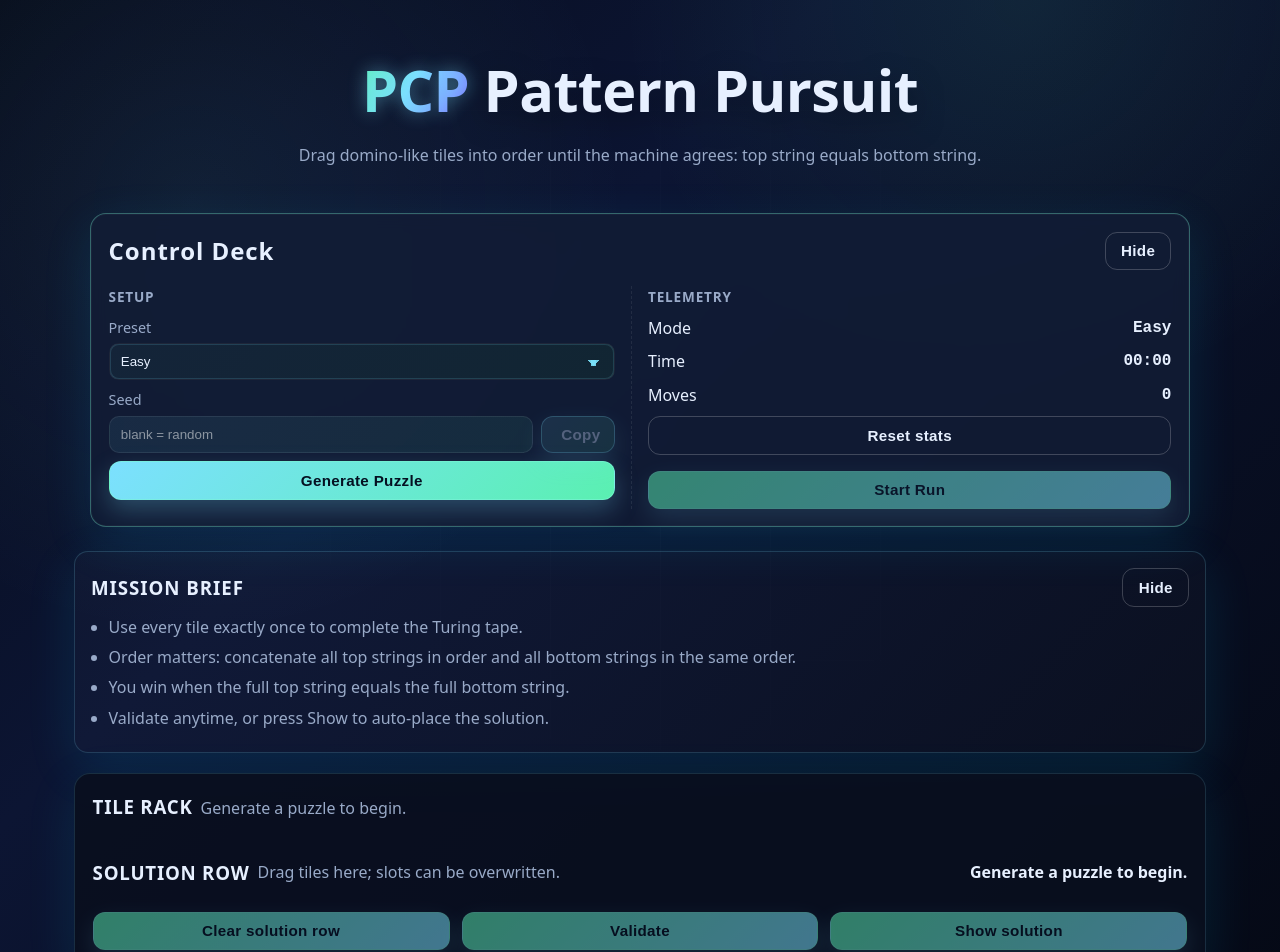
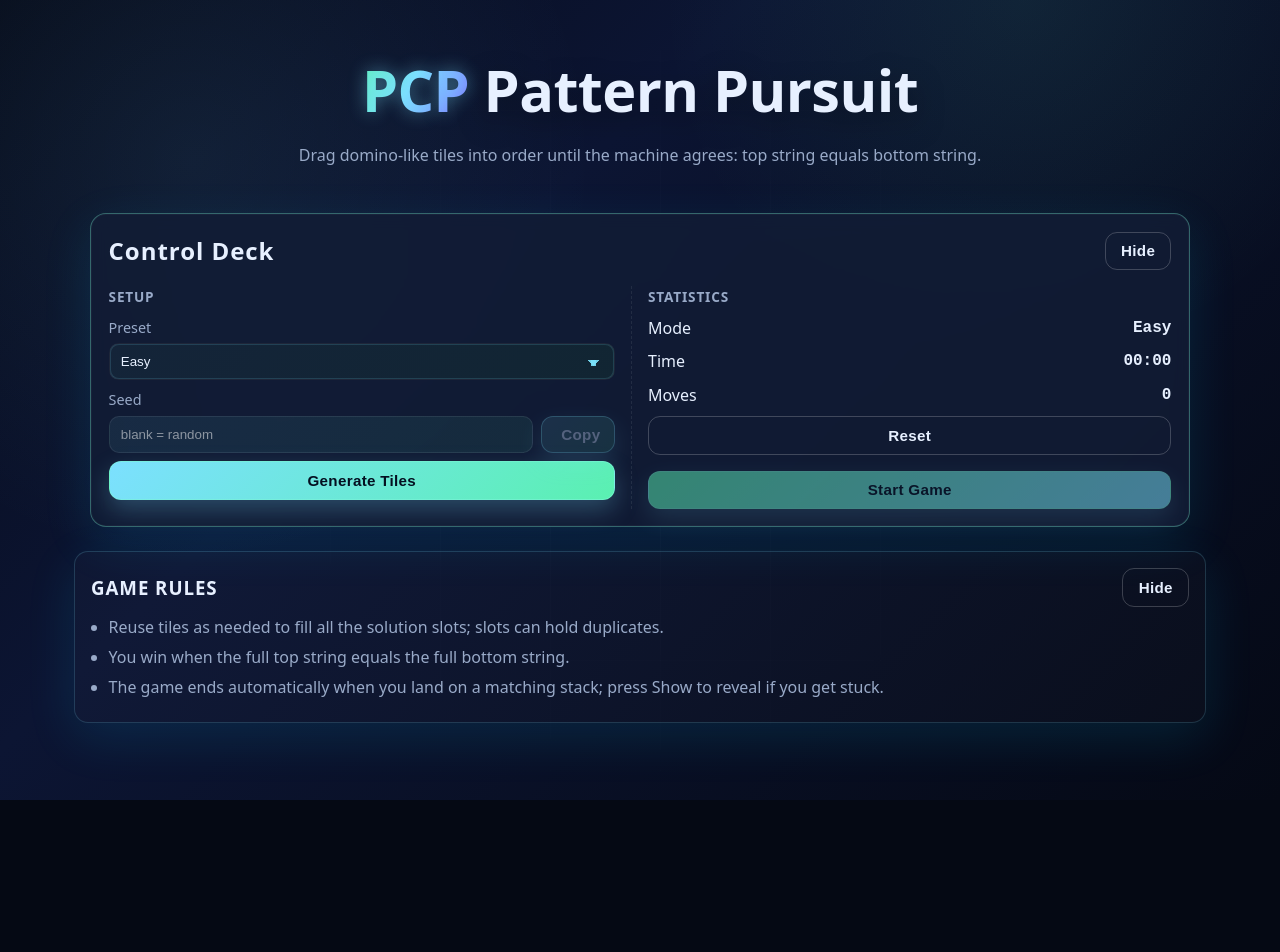
Before and after one commit to Forest904/PCP-Pattern-Pursuit, a React (Vite) app in the folder apps/web/: page / in a window 1280 px wide. Shown: the top 952 px of the page. After the commit the page ends 800 px from the top, so only its background shows below. Built offline with nearby package versions, Linux system fonts and the light colour scheme.

Commit message:
Allow tile reuse, forbid identical halves, and polish win UX

```diff
--- a/apps/web/src/App.css
+++ b/apps/web/src/App.css
@@ -521,6 +521,31 @@ button.start-button {
   padding: 0.45rem 0.7rem;
 }
 
+.victory-banner {
+  position: relative;
+  padding: 0.65rem 0.9rem;
+  border-radius: 14px;
+  border: 1px solid rgba(90, 240, 177, 0.6);
+  background: linear-gradient(120deg, rgba(90, 240, 177, 0.1), rgba(124, 224, 255, 0.08));
+  box-shadow: 0 12px 40px rgba(90, 240, 177, 0.25), inset 0 0 0 1px rgba(255, 255, 255, 0.05);
+  display: inline-flex;
+  align-items: center;
+  gap: 0.7rem;
+  overflow: hidden;
+}
+
+.victory-banner__content {
+  position: relative;
+  z-index: 1;
+  display: flex;
+  gap: 0.65rem;
+  align-items: center;
+}
+
+.victory-banner__emoji {
+  font-size: 1.4rem;
+  display: inline-block;
+}
 .rules {
   background: rgba(255, 255, 255, 0.02);
   border: 1px solid rgba(124, 224, 255, 0.18);
--- a/apps/web/src/App.tsx
+++ b/apps/web/src/App.tsx
@@ -1,4 +1,4 @@
-import { useEffect, useMemo, useState } from "react";
+import { useEffect, useState } from "react";
 import { type PresetName, type PuzzleInstance, generatePuzzle, validateSolution, findSolution } from "@pcp/pattern-engine";
 import "./App.css";
 
@@ -44,8 +44,6 @@ function App() {
     return () => clearInterval(id);
   }, [status, startTime]);
 
-  const activeOrder = useMemo(() => slots.filter(Boolean), [slots]);
-
   const resetSlots = (count: number) => Array.from({ length: count }, () => "");
 
   const handleGenerate = () => {
@@ -56,7 +54,7 @@ function App() {
     setMoves(0);
     setElapsed(0);
     setStartTime(null);
-    setMessage("Press Start to play with these settings.");
+    setMessage("Press Start to play.");
     setSeedInput(next.seed);
     setCopied(false);
   };
@@ -101,14 +99,6 @@ function App() {
     evaluateWin(slots);
     // eslint-disable-next-line react-hooks/exhaustive-deps
     }, [slots]);
-
-  const onValidate = () => {
-    if (!puzzle) return;
-    const ok = validateSolution(puzzle, activeOrder);
-    setStatus(ok ? "solved" : "playing");
-    setMessage(ok ? "Matched!" : "Not matched yet.");
-    if (ok) setStartTime(null);
-  };
 
   const onShowSolution = () => {
     if (!puzzle) return;
@@ -231,12 +221,12 @@ function App() {
                   </div>
                 </label>
                 <button onClick={handleGenerate} className="primary">
-                  Generate Puzzle
+                  Generate Tiles
                 </button>
               </div>
 
               <div className="panel-section setup-col setup-col--divider">
-                <h3>Telemetry</h3>
+                <h3>Statistics</h3>
                 <div className="stat-row">
                   <span>Mode</span>
                   <strong>{presetLabels[preset]}</strong>
@@ -250,10 +240,10 @@ function App() {
                   <strong>{moves}</strong>
                 </div>
                 <button className="ghost" onClick={onResetStats}>
-                  Reset stats
+                  Reset
                 </button>
                 <button className="start-button" onClick={handleStart} disabled={!puzzle}>
-                  Start Run
+                  Start Game
                 </button>
               </div>
             </div>
@@ -271,16 +261,15 @@ function App() {
       {showBrief ? (
         <section className="rules">
           <div className="rules__header">
-            <h3>Mission Brief</h3>
+            <h3>Game Rules</h3>
             <button className="ghost" onClick={() => setShowBrief(false)}>
               Hide
             </button>
           </div>
           <ul>
-            <li>Use every tile exactly once to complete the Turing tape.</li>
-            <li>Order matters: concatenate all top strings in order and all bottom strings in the same order.</li>
+            <li>Reuse tiles as needed to fill all the solution slots; slots can hold duplicates.</li>
             <li>You win when the full top string equals the full bottom string.</li>
-            <li>Validate anytime, or press Show to auto-place the solution.</li>
+            <li>The game ends automatically when you land on a matching stack; press Show to reveal if you get stuck.</li>
           </ul>
         </section>
       ) : (
@@ -294,15 +283,15 @@ function App() {
         </section>
       )}
 
+      {puzzle && (
         <main className="main">
           <section className="board">
             <div className="tray">
               <div className="tray__header">
-              <h3>Tile rack</h3>
-              {!puzzle && <p className="hint">Generate a puzzle to begin.</p>}
+                <h3>Available Tiles</h3>
               </div>
               <div className="tray__cards">
-              {puzzle?.tiles.map((tile) => (
+                {puzzle.tiles.map((tile) => (
                   <div
                     key={tile.id}
                     className="tile-card"
@@ -320,17 +309,27 @@ function App() {
 
             <div className="solution">
               <div className="solution__header">
-              <h3>Solution row</h3>
+                <h3>Solution</h3>
                 <p className="hint">Drag tiles here; slots can be overwritten.</p>
                 <div className="message-inline">
-                {status === "solved" && <span className="badge success big">Solved</span>}
+                  {status === "solved" ? (
+                    <div className="victory-banner">
+                      <div className="victory-banner__content">
+                        <span className="victory-banner__emoji">✨</span>
+                        <strong>Perfect Match!</strong>
+                      </div>
+                    </div>
+                  ) : (
+                    <>
                       {status === "unsolved" && <span className="badge warn big">Unsolvable</span>}
                     {message && <strong>{message}</strong>}
+                  </>
+                )}
               </div>
               </div>
               <div className="solution__slots">
                 {slots.map((id, idx) => {
-                const tile = puzzle?.tiles.find((t) => t.id === id);
+                  const tile = puzzle.tiles.find((t) => t.id === id);
                   return (
                     <div
                       key={idx}
@@ -357,9 +356,6 @@ function App() {
               <button onClick={onClearSolution} disabled={!puzzle}>
                 Clear solution row
               </button>
-              <button onClick={onValidate} disabled={!puzzle}>
-                Validate
-              </button>
               <button onClick={onShowSolution} disabled={!puzzle}>
                 Show solution
               </button>
@@ -367,6 +363,7 @@ function App() {
           </div>
           </section>
         </main>
+      )}
     </div>
   );
 }
```
Also changed, not shown: 3 other files (tests, documents, lock files or other folders). Lines whose indentation alone changed are shown as unchanged.
